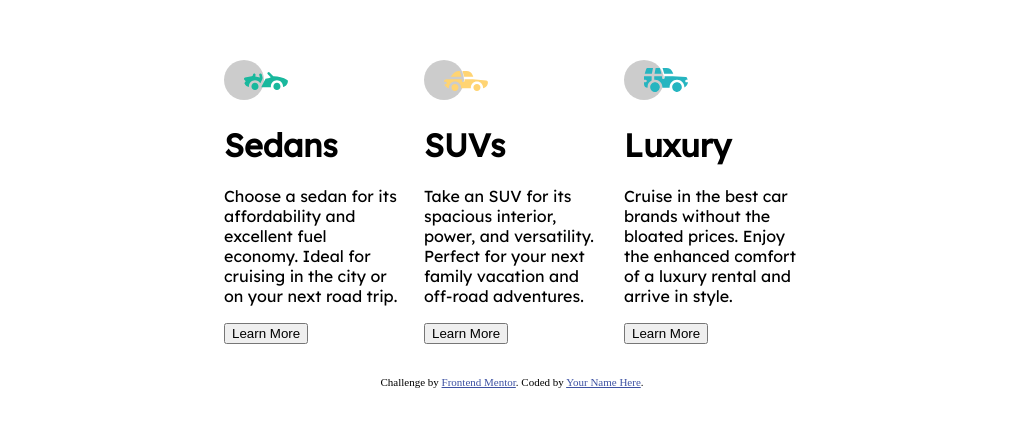
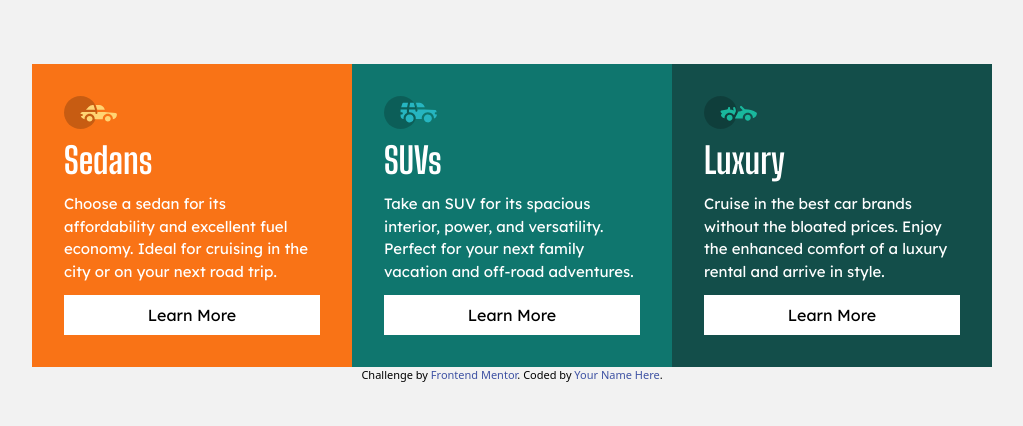
Before and after one commit to ch4r4j4/9Three-ColumnCardComponent, a website: page index.html in a window 1280 px wide. Shown: the part 176-602 px from the top of the page, without its empty margins (128-1151 px from the left). Drawn offline with nearby package versions, Linux system fonts and the light colour scheme.

Commit message:
ordered items and details with tailwind

```diff
--- a/SASS/_globals.scss
+++ b/SASS/_globals.scss
@@ -8,21 +8,32 @@ body{
     margin: 0;
     height: 100vh;
     width: 100vw;
-    display: flex;
+    background-color: hsl(0, 0%, 95%);
+   /* display: flex;
     flex-direction: column;
     gap: 2rem;
     justify-content: center;
-    align-items: center;
+    align-items: center;*/
 }
 
 .main-container{
-    font-family: $outfit-family;
-    display: flex;
-    gap: 1.5rem;
 }
 
 .card{
-    width: 11rem;
+    width: 20rem;
     height: auto;
     font-family: $lexend-family;
 }
+
+.icon{
+    width: 3.3rem;
+}
+
+.titlecard{
+    font-family: $outfit-family;
+}
+
+.paraf{
+    font-weight: 400;
+    font-size: 15px;
+}
--- a/index.html
+++ b/index.html
@@ -6,7 +6,7 @@
 
   <link rel="icon" type="image/png" sizes="32x32" href="./images/favicon-32x32.png">
   <link rel="stylesheet" href="./style.css">
-
+  <script src="https://cdn.tailwindcss.com"></script>
   <title>Frontend Mentor | 3-column preview card component</title>
 
   <!-- Feel free to remove these styles or customise in your own stylesheet 👍 -->
@@ -15,28 +15,28 @@
     .attribution a { color: hsl(228, 45%, 44%); }
   </style>
 </head>
-<body class="">
-  <main class="main-container flex flex-row">
-    <div class="card ">
+<body class="flex justify-center items-center flex-col">
+  <main class="main-container flex justify-center flex-wrap">
+    <div class="card p-8 bg-orange-500 flex flex-col gap-3">
+      <img src="./images/icon-sedans.svg" alt="" class="icon">
+      <h1 class="titlecard text-white font-bold text-4xl">Sedans</h1>
+      <p class="paraf text-white ">Choose a sedan for its affordability and excellent fuel economy. Ideal for cruising in the city
+        or on your next road trip.</p>
+      <button class="knowmore bg-white p-2">Learn More</button>
+    </div>
+    <div class="card p-8 bg-teal-700 flex flex-col gap-3">
+      <img src="./images/icon-suvs.svg" alt="" class="icon">
+      <h1 class="titlecard text-white font-bold text-4xl">SUVs</h1>
+      <p class="paraf text-white ">Take an SUV for its spacious interior, power, and versatility. Perfect for your next family vacation
+        and off-road adventures.</p>
+      <button class="knowmore bg-white p-2">Learn More</button>
+    </div>
+    <div class="card p-8 bg-teal-900 flex flex-col gap-3">
       <img src="./images/icon-luxury.svg" alt="" class="icon">
-      <h1 class="titlecard">Sedans</h1>
-      <p class="paraf">Choose a sedan for its affordability and excellent fuel economy. Ideal for cruising in the city
-        or on your next road trip.</p>
-      <button class="knowmore">Learn More</button>
-    </div>
-    <div class="card ">
-      <img src="./images/icon-sedans.svg" alt="" class="icon">
-      <h1 class="titlecard">SUVs</h1>
-      <p class="paraf">Take an SUV for its spacious interior, power, and versatility. Perfect for your next family vacation
-        and off-road adventures.</p>
-      <button class="knowmore">Learn More</button>
-    </div>
-    <div class="card ">
-      <img src="./images/icon-suvs.svg" alt="" class="icon">
-      <h1 class="titlecard">Luxury</h1>
-      <p class="paraf">Cruise in the best car brands without the bloated prices. Enjoy the enhanced comfort of a luxury
+      <h1 class="titlecard text-white font-bold text-4xl">Luxury</h1>
+      <p class="paraf text-white ">Cruise in the best car brands without the bloated prices. Enjoy the enhanced comfort of a luxury
         rental and arrive in style.</p>
-      <button class="knowmore">Learn More</button>
+      <button class="knowmore bg-white p-2">Learn More</button>
     </div>
   </main>
   <div class="attribution">
```
Also changed, not shown: style.css, 1 other file.
